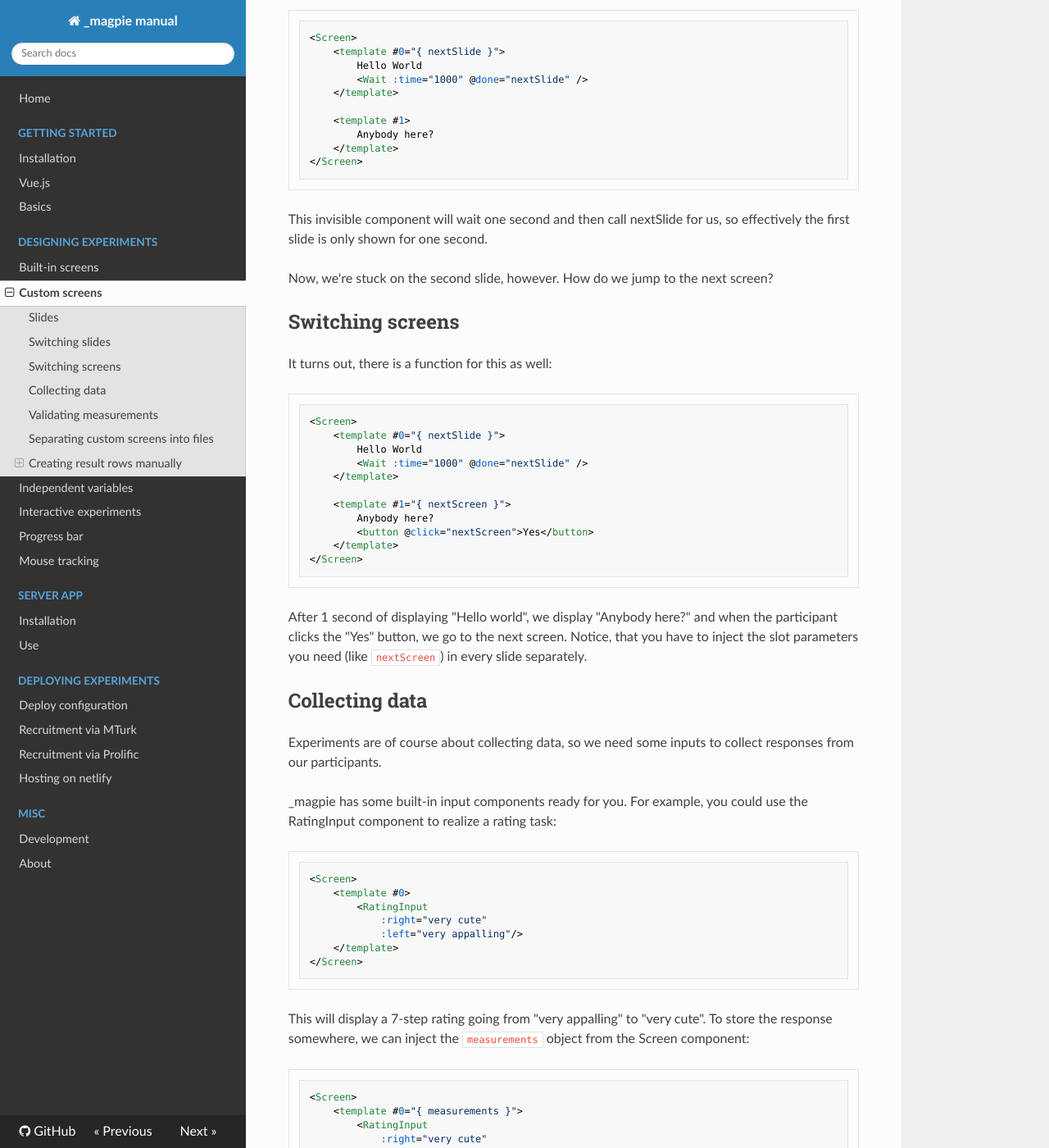
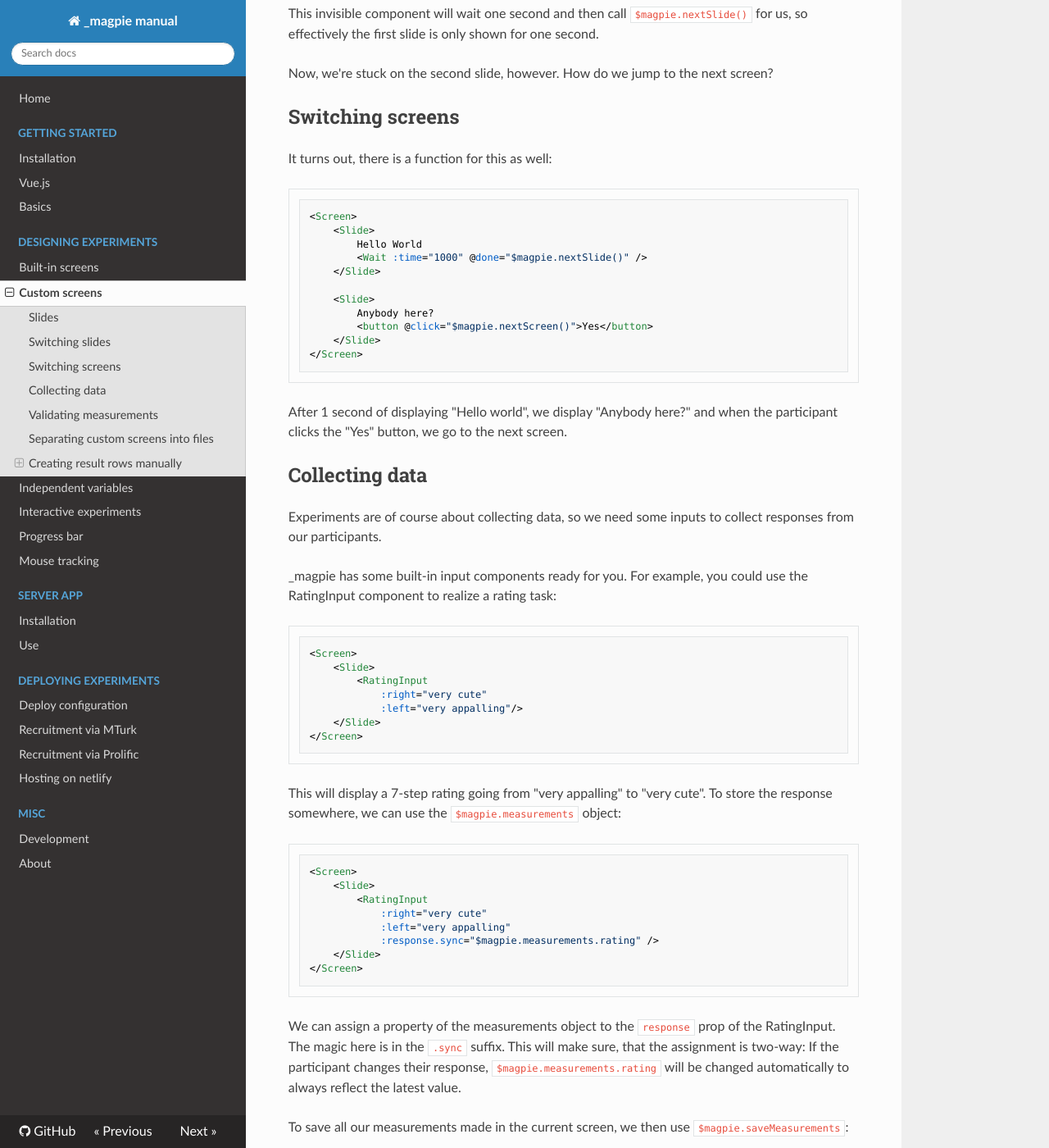
Before and after one commit to magpie-ea/magpie-v3-docs, an MkDocs documentation site: the page built from docs/01_designing_experiments/01_custom_screens.md, in a window 1280 px wide and 1400 px high, scrolled down 1648 px. Shown: the whole window at 82% size. Built offline with MkDocs 1.6.1, drawn with Linux system fonts in a browser that asks for light colours; nearby versions of some CDN libraries; a script that is not in the unit is left out; some of the changed text lies outside the part shown.

Commit message:
Update docs after Slide API refactoring

````diff
--- a/docs/01_designing_experiments/01_custom_screens.md
+++ b/docs/01_designing_experiments/01_custom_screens.md
@@ -11,9 +11,9 @@ look like this:
 
 ```html
 <Screen>
-    <template #0>
+    <Slide>
     Hello World
-    </template>
+    </Slide>
 </Screen>
 ```
 
@@ -22,13 +22,13 @@ If you would like to have another slide, you would need to use slot 1:
 
 ```html
 <Screen>
-    <template #0>
+    <Slide>
         Hello World
-    </template>
+    </Slide>
 
-    <template #1>
+    <Slide>
         Anybody here?
-    </template>
+    </Slide>
 </Screen>
 ```
 
@@ -40,48 +40,36 @@ However, _magpie lends us a hand here, and provides a function to go to the next
 
 ```html
 <Screen>
-    <template #0="{ nextSlide }">
-    Hello World
-    </template>
+    <Slide>
+        Hello World
+        <button @click="$magpie.nextSlide()">Next slide</button>
+    </Slide>
 
-    <template #1>
+    <Slide>
         Anybody here?
-    </template>
+    </Slide>
 </Screen>
 ```
 
-Here, we obtain the `nextSlide` function from the Screen component, so we can use it in our first slide. We can now use it in an event handler for example.
-
-```html
-<Screen>
-    <template #0="{ nextSlide }">
-        Hello World
-        <button @click="nextSlide">Next slide</button>
-    </template>
-
-    <template #1>
-        Anybody here?
-    </template>
-</Screen>
-```
+Here, we call `$magpie.nextSlide()` in an event handler for the click event of our button.
 
 Now our participants can click on the button to go to the next slide. We can also use a helper component to trigger
 this automatically after some time:
 
 ```html
 <Screen>
-    <template #0="{ nextSlide }">
+    <Slide>
         Hello World
-        <Wait :time="1000" @done="nextSlide" />
-    </template>
+        <Wait :time="1000" @done="$magpie.nextSlide()" />
+    </Slide>
 
-    <template #1>
+    <Slide>
         Anybody here?
-    </template>
+    </Slide>
 </Screen>
 ```
 
-This invisible component will wait one second and then call nextSlide for us, so effectively the first slide is only shown for one second.
+This invisible component will wait one second and then call `$magpie.nextSlide()` for us, so effectively the first slide is only shown for one second.
 
 Now, we're stuck on the second slide, however. How do we jump to the next screen?
 
@@ -90,21 +78,20 @@ It turns out, there is a function for this as well:
 
 ```html
 <Screen>
-    <template #0="{ nextSlide }">
+    <Slide>
         Hello World
-        <Wait :time="1000" @done="nextSlide" />
-    </template>
+        <Wait :time="1000" @done="$magpie.nextSlide()" />
+    </Slide>
 
-    <template #1="{ nextScreen }">
+    <Slide>
         Anybody here?
-        <button @click="nextScreen">Yes</button>
-    </template>
+        <button @click="$magpie.nextScreen()">Yes</button>
+    </Slide>
 </Screen>
 ```
 
 After 1 second of displaying "Hello world", we display "Anybody here?" and when the participant clicks the "Yes" button,
-we go to the next screen. Notice, that you have to inject the slot parameters you need (like `nextScreen`) in every slide
-separately.
+we go to the next screen.
 
 ## Collecting data
 Experiments are of course about collecting data, so we need some inputs to collect responses from our participants.
@@ -114,57 +101,57 @@ a rating task:
 
 ```html
 <Screen>
-    <template #0>
+    <Slide>
         <RatingInput
             :right="very cute"
             :left="very appalling"/>
-    </template>
+    </Slide>
 </Screen>
 ```
 
 This will display a 7-step rating going from "very appalling" to "very cute". To store the response somewhere, we can
-inject the `measurements` object from the Screen component:
+use the `$magpie.measurements` object:
 
 ```html
 <Screen>
-    <template #0="{ measurements }">
+    <Slide>
         <RatingInput
             :right="very cute"
             :left="very appalling"
-            :response.sync="measurements.rating" />
-    </template>
+            :response.sync="$magpie.measurements.rating" />
+    </Slide>
 </Screen>
 ```
 
-Once injected, we can assign a property of the measurements object to the `response` prop of the RatingInput. The magic here
+We can assign a property of the measurements object to the `response` prop of the RatingInput. The magic here
 is in the `.sync` suffix. This will make sure, that the assignment is two-way: If the participant changes their response,
-`measurements.rating` will be changed automatically to always reflect the latest value.
+`$magpie.measurements.rating` will be changed automatically to always reflect the latest value.
 
-To save all our measurements made in the current screen, we then use `save`:
+To save all our measurements made in the current screen, we then use `$magpie.saveMeasurements`:
 
 ```html
 <Screen>
-    <template #0="{ measurements, save, nextScreen }">
+    <Slide>
         <RatingInput
             :right="very cute"
             :left="very appalling"
-            :response.sync="measurements.rating" />
-        <button @click="save(); nextScreen()">Submit</button>
-    </template>
+            :response.sync="$magpie.measurements.rating" />
+        <button @click="$magpie.saveMeasurements(); $magpie.nextScreen()">Submit</button>
+    </Slide>
 </Screen>
 ```
 
-However, as writing and injecting both functions all the time is cumbersome, there's a combined version of the two:
+However, as writing both functions all the time is cumbersome, there's a combined version of the two:
 
 ```html
 <Screen>
-    <template #0="{ measurements, saveAndNextScreen }">
+    <Slide>
         <RatingInput
             :right="very cute"
             :left="very appalling"
-            :response.sync="measurements.rating" />
-        <button @click="saveAndNextScreen">Submit</button>
-    </template>
+            :response.sync="$magpie.measurements.rating" />
+        <button @click="$magpie.saveAndNextScreen()">Submit</button>
+    </Slide>
 </Screen>
 ```
 
@@ -174,22 +161,22 @@ This architecture makes it possible to collect multiple responses per screen and
 
 ```html
 <Screen>
-    <template #0="{ measurements, saveAndNextScreen }">
+    <Slide>
         <RatingInput
             :right="very cute"
             :left="very appalling"
-            :response.sync="measurements.cuteness" />
+            :response.sync="$magpie.measurements.cuteness" />
         <RatingInput
             :right="very large"
             :left="very small"
-            :response.sync="measurements.size" />
+            :response.sync="$magpie.measurements.size" />
         <RatingInput
             :right="very interesting"
             :left="very boring"
-            :response.sync="measurements.interest" />
+            :response.sync="$magpie.measurements.interest" />
 
-        <button @click="saveAndNextScreen">Submit</button>
-    </template>
+        <button @click="$magpie.saveAndNextScreen()">Submit</button>
+    </Slide>
 </Screen>
 ```
 
@@ -198,11 +185,11 @@ Imagine we want to record a participant-entered text in a screen. For this we ca
 
 ```html
 <Screen>
-    <template #0="{ measurements, saveAndNextScreen }">
-        <TextareaInput :response.sync="measurements.text" />
+    <Slide>
+        <TextareaInput :response.sync="$magpie.measurements.text" />
 
-        <button @click="saveAndNextScreen">Submit</button>
-    </template>
+        <button @click="$magpie.saveAndNextScreen()">Submit</button>
+    </Slide>
 </Screen>
 ```
 
@@ -216,11 +203,11 @@ We can specify validations for measurements via the `validations` prop of the `S
         alpha: $magpie.v.alpha
       }
     }">
-    <template #0="{ measurements, saveAndNextScreen }">
-        <TextareaInput :response.sync="measurements.text" />
+    <Slide>
+        <TextareaInput :response.sync="$magpie.measurements.text" />
 
-        <button v-if="!validations.text.$error" @click="saveAndNextScreen">Submit</button>
-    </template>
+        <button v-if="!$magpie.validateMeasurements.text.$invalid" @click="$magpie.saveAndNextScreen()">Submit</button>
+    </Slide>
 </Screen>
 ```
 
@@ -241,11 +228,11 @@ function that returns true if the validation passed and false if it didn't.
         alpha: $magpie.v.alpha
       }
     }">
-    <template #0="{ measurements, saveAndNextScreen }">
-        <TextareaInput :response.sync="measurements.text" />
+    <Slide>
+        <TextareaInput :response.sync="$magpie.measurements.text" />
 
-        <button v-if="!validations.text.$error" @click="saveAndNextScreen">Submit</button>
-    </template>
+        <button v-if="!$magpie.validateMeasurements.text.$invalid" @click="$magpie.saveAndNextScreen()">Submit</button>
+    </Slide>
 </Screen>
 ```
 
@@ -264,11 +251,11 @@ If we want to use a custom screen multiple times in our experiment, we can separ
             alpha: $magpie.v.alpha
           }
         }">
-        <template #0="{ measurements, saveAndNextScreen }">
-            <TextareaInput :response.sync="measurements.text" />
+        <Slide>
+            <TextareaInput :response.sync="$magpie.measurements.text" />
 
-            <button v-if="!validations.text.$error" @click="saveAndNextScreen">Submit</button>
-        </template>
+            <button v-if="!$magpie.validateMeasurements.text.$invalid" @click="$magpie.saveAndNextScreen()">Submit</button>
+        </Slide>
     </Screen>
 </template>
 
@@ -310,9 +297,6 @@ Now, we can use this screen component in our main experiment file.
 <!-- App.vue -->
 <template>
   <Experiment title="_magpie demo">
-    <!-- The contents of the #screens template slot
-         define the screens of your experiment -->
-    <template #screens>
 
       <!-- This is the welcome screen -->
       <InstructionScreen :title="'Welcome'">
@@ -335,7 +319,6 @@ Now, we can use this screen component in our main experiment file.
       <PostTestScreen />
 
       <DebugResultsScreen />
-    </template>
   </Experiment>
 </template>
 
@@ -362,11 +345,11 @@ as follows:
 
 ```html
 <Screen>
-    <template #0="{ nextScreen }">
+    <Slide>
         <KeypressInput
                 :keys="{f: 'same', j: 'different'}"
-                @update:response="$magpie.addTrialData({keypress: $event}); nextScreen()" />
-    </template>
+                @update:response="$magpie.addTrialData({keypress: $event}); $magpie.nextScreen()" />
+    </Slide>
 </Screen>
 ```
 
````
Also changed, not shown: other parts of docs/01_designing_experiments/01_custom_screens.md (+1 -1 lines), docs/00_getting_started/04_basics.md (+0 -5 lines), docs/01_designing_experiments/02_independent_variables.md (+2 -17 lines), docs/01_designing_experiments/05_mouse_tracking.md (+3 -0 lines).
